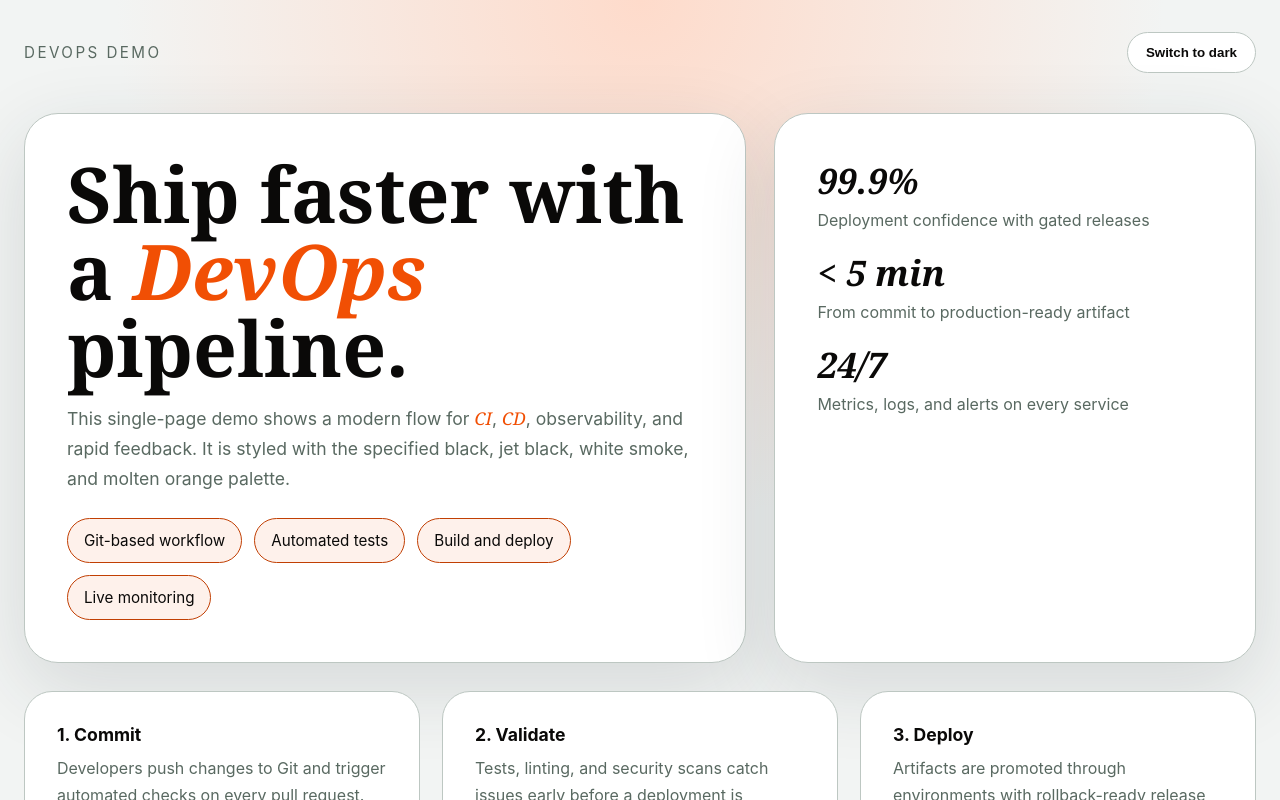
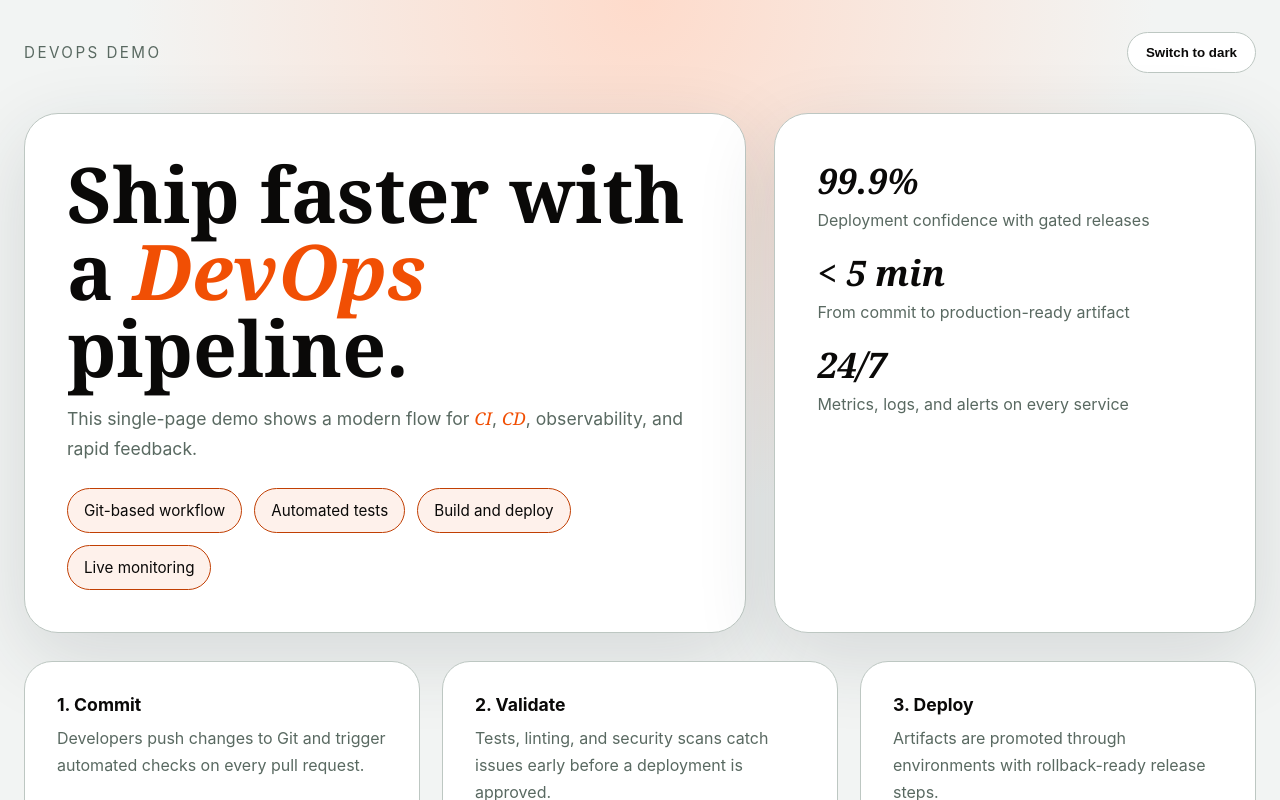
Before and after one commit to Patrix726/agile-devops-demo, a React (Vite) app: page / in a window 1280 px wide. Shown: the top 800 px of the page. Built offline with nearby package versions, Linux system fonts and the light colour scheme; the HTML template or start-up script is replaced by a standard one.

Commit message:
chore: Small change in page

```diff
--- a/src/App.jsx
+++ b/src/App.jsx
@@ -187,9 +187,7 @@ export default function App() {
 							This single-page demo shows a modern flow for{" "}
 							<span style={styles.accent}>CI</span>,{" "}
 							<span style={styles.accent}>CD</span>,
-							observability, and rapid feedback. It is styled with
-							the specified black, jet black, white smoke, and
-							molten orange palette.
+							observability, and rapid feedback.
 						</p>
 						<div style={styles.chips}>
 							<div style={styles.chip}>Git-based workflow</div>
```
